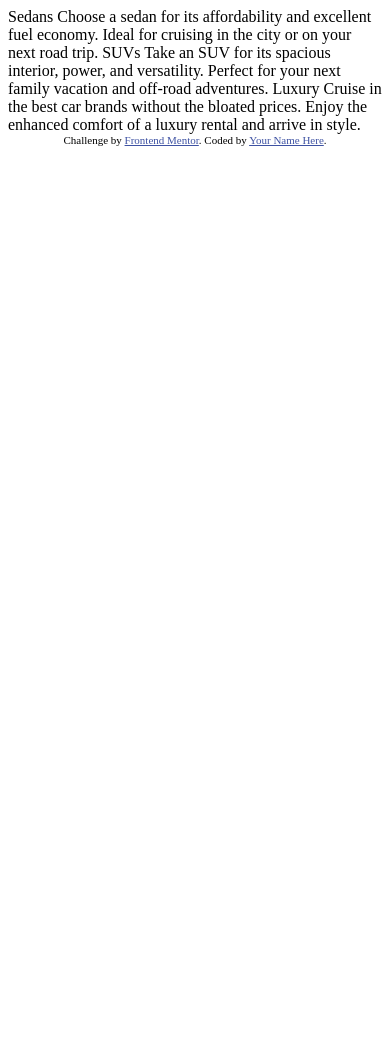
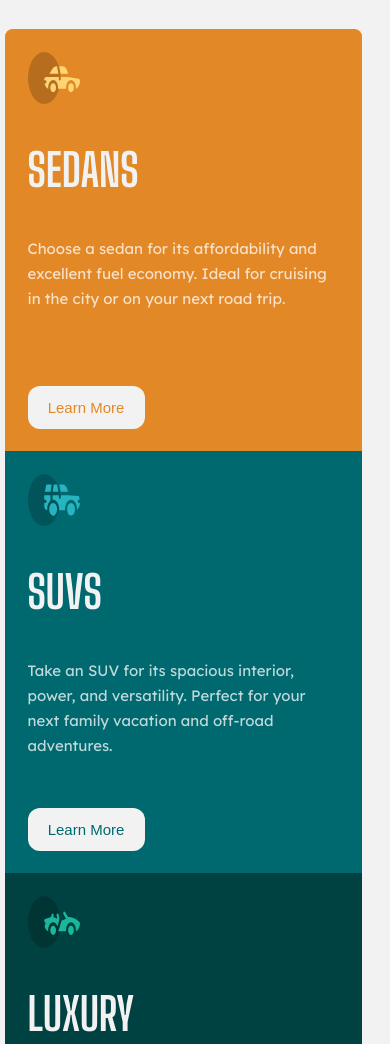
Before and after one commit to elams18/frontendmentor, a plain HTML site: page 3-column-preview-card-component-main/index.html in a window 390 px wide. Shown: the top 1044 px of the page. Before the commit the page ends 844 px from the top, so only its background shows below. Drawn offline with Linux system fonts and the light colour scheme.

Commit message:
make changes with css and flexbox

```diff
--- a/3-column-preview-card-component-main/index.html
+++ b/3-column-preview-card-component-main/index.html
@@ -1,36 +1,49 @@
 <!DOCTYPE html>
 <html lang="en">
+
 <head>
   <meta charset="UTF-8">
-  <meta name="viewport" content="width=device-width, initial-scale=1.0"> <!-- displays site properly based on user's device -->
+  <meta name="viewport" content="width=device-width, initial-scale=1.0">
+  <!-- displays site properly based on user's device -->
 
   <link rel="icon" type="image/png" sizes="32x32" href="./images/favicon-32x32.png">
 
   <title>Frontend Mentor | 3-column preview card component</title>
+  <link rel="stylesheet" href="styles/main.css">
+  <!-- Feel free to remove these styles or customise in your own stylesheet 👍 -->
+</head>
 
-  <!-- Feel free to remove these styles or customise in your own stylesheet 👍 -->
-  <style>
-    .attribution { font-size: 11px; text-align: center; }
-    .attribution a { color: hsl(228, 45%, 44%); }
-  </style>
-</head>
 <body>
 
-  Sedans
+  <div class="container">
+    <div class="card sedans">
+      <img src="images/icon-sedans.svg" alt="icon-sedans">
+      <span class="title">Sedans</span>
+      <div class="content">
         Choose a sedan for its affordability and excellent fuel economy. Ideal for cruising in the city
         or on your next road trip.
-
-  SUVs
+      </div>
+      <button>Learn More</button>
+    </div>
+    <div class="card suvs">
+      <img src="images/icon-suvs.svg" alt="icon-suvs">
+      <span class="title">SUVs</span>
+      <div class="content">
         Take an SUV for its spacious interior, power, and versatility. Perfect for your next family vacation
         and off-road adventures.
-
-  Luxury
+      </div>
+      <button>Learn More</button>
+    </div>
+    <div class="card luxury">
+      <img src="images/icon-luxury.svg" alt="icon-luxury">
+      <span class="title">Luxury</span>
+      <div class="content">
         Cruise in the best car brands without the bloated prices. Enjoy the enhanced comfort of a luxury
         rental and arrive in style.
-
-  <div class="attribution">
-    Challenge by <a href="https://www.frontendmentor.io?ref=challenge" target="_blank">Frontend Mentor</a>.
-    Coded by <a href="#">Your Name Here</a>.
+      </div>
+      <button>Learn More</button>
+    </div>
   </div>
 </body>
+
 </html>
--- /dev/null
+++ b/3-column-preview-card-component-main/styles/main.css
@@ -0,0 +1,179 @@
+@import url("https://fonts.googleapis.com/css2?family=Big+Shoulders+Display:wght@700&family=Lexend+Deca&display=swap");
+
+:root {
+  --bright-orange: hsl(31, 77%, 52%);
+  --dark-cyan: hsl(184, 100%, 22%);
+  --very-dark-cyan: hsl(179, 100%, 13%);
+  --para: hsla(0, 0%, 100%, 0.75);
+  --bg-heading-btn: hsl(0, 0%, 95%);
+}
+
+body {
+  display: flex;
+  align-items: center;
+  justify-content: center;
+  height: 95vh;
+  width: 95vw;
+  font-weight: 400;
+  font-size: 15px;
+  color: var(--para);
+  background-color: var(--bg-heading-btn);
+}
+
+.title {
+  font-family: "Big Shoulders Display", cursive;
+  font-weight: 700;
+  text-transform: uppercase;
+  font-size: 3em;
+  color: var(--bg-heading-btn);
+}
+
+.content {
+  font-family: "Lexend Deca", sans-serif;
+  line-height: 25px;
+}
+
+.container {
+  display: flex;
+  align-items: center;
+  justify-content: center;
+  width: 66vw;
+  height: 66vh;
+  border-radius: 1em;
+}
+
+.card {
+  display: flex;
+  flex-direction: column;
+  justify-content: space-between;
+  max-width: 100%;
+  row-gap: 3em;
+  width: 15vw;
+  padding: 2em;
+}
+
+.card > img {
+  width: 25%;
+  height: 10%;
+}
+
+.sedans {
+  background-color: var(--bright-orange);
+  border-top-left-radius: 0.5em;
+  border-bottom-left-radius: 0.5em;
+}
+
+.suvs {
+  background-color: var(--dark-cyan);
+}
+
+.luxury {
+  background-color: var(--very-dark-cyan);
+  border-top-right-radius: 0.5em;
+  border-bottom-right-radius: 0.5em;
+}
+
+.content{
+    font-size: 15px;
+    font-weight: 400;
+}
+
+button {
+  border: none;
+  margin-top: auto;
+  font-size: 15px;
+  width: 10vw;
+  height: 7.5vh;
+  border-radius: 2.5em;
+  font-weight: 400;
+  background-color: var(--bg-heading-btn);
+}
+
+button:hover {
+  color: var(--para);
+  transition: 0.3s;
+  border: 3px solid var(--para);
+}
+
+.sedans > button {
+  color: var(--bright-orange);
+}
+
+.suvs > button {
+  color: var(--dark-cyan);
+}
+
+.luxury > button {
+  color: var(--very-dark-cyan);
+}
+
+.sedans > button:hover {
+  background-color: var(--bright-orange);
+  color: var(--para);
+  cursor: pointer;
+}
+
+.suvs > button:hover {
+  background-color: var(--dark-cyan);
+  cursor: pointer;
+  color: var(--para);
+}
+
+.luxury > button:hover {
+  background-color: var(--very-dark-cyan);
+  cursor: pointer;
+  color: var(--para);
+}
+
+.attribution {
+  font-size: 11px;
+  text-align: center;
+  position: absolute;
+}
+
+.attribution a {
+  color: hsl(228, 45%, 44%);
+}
+
+@media screen and (max-width: 500px) {
+  body{
+      height: 155vh;
+      width: 90vw;
+      justify-content: center;
+      align-items: center;
+  }
+  .container {
+    flex-direction: column;
+    column-gap: 2em;
+    width: 80vw;
+    height: 150vh;
+    padding: 3.5em;
+  }
+  .card{
+      flex-grow: 1;
+      justify-content: space-between;
+      row-gap: 10vw;
+      width: 80vw;
+      height: 50vh;
+      padding: 1.5em;
+  }
+  .card > img {
+    width: 3.5em;
+    height: 3.5em;
+  }
+  .sedans{
+    border-top-left-radius: 0.5em;
+    border-bottom-left-radius: 0em;
+    border-top-right-radius: 0.5em;
+  }
+  .luxury {
+    border-top-right-radius: 0em;
+    border-bottom-right-radius: 0.5em;
+    border-bottom-left-radius: 0.5em;
+  }
+  button{
+      border-radius: 0.8em;
+      width: 30vw;
+      height: 5vh;
+  }
+}
```
Lines whose indentation alone changed are shown as unchanged.
